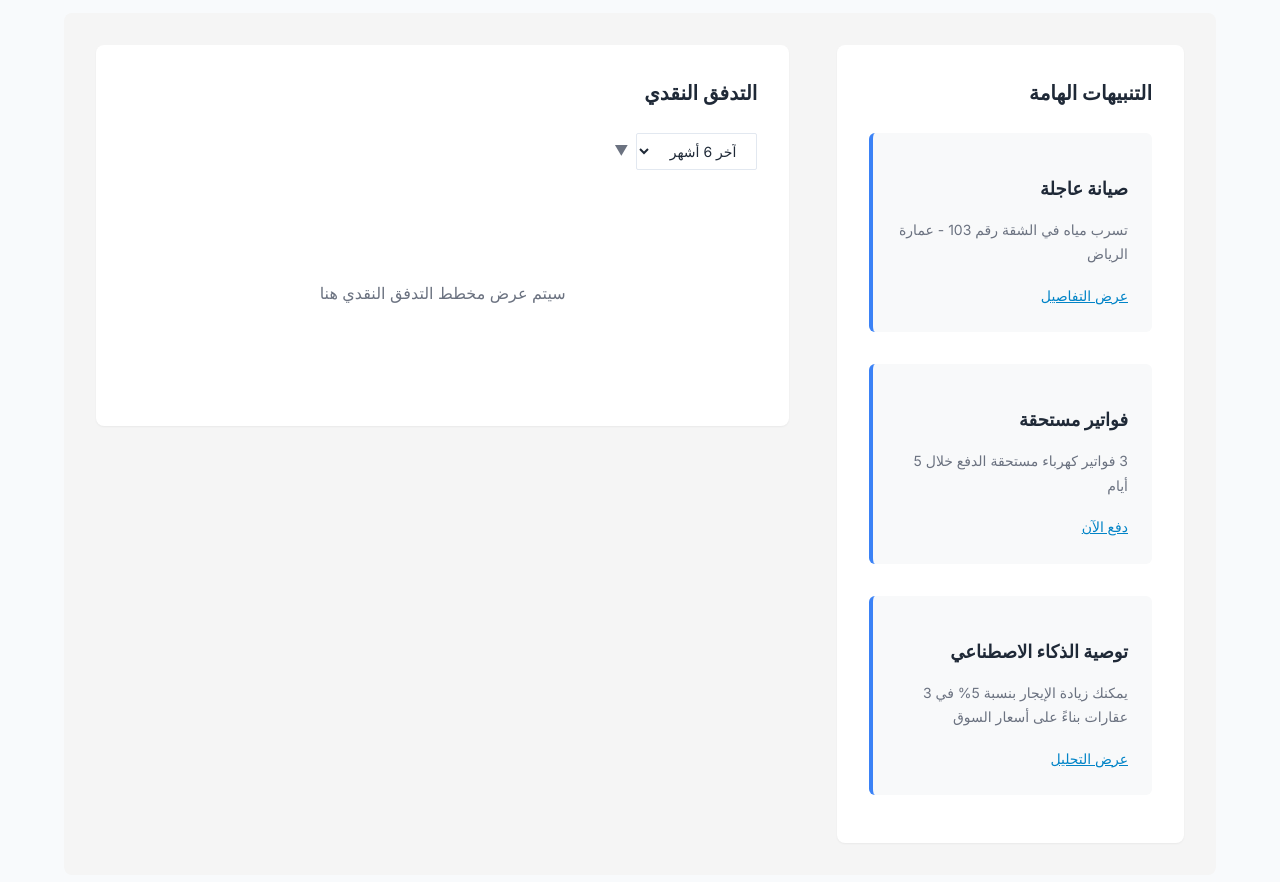
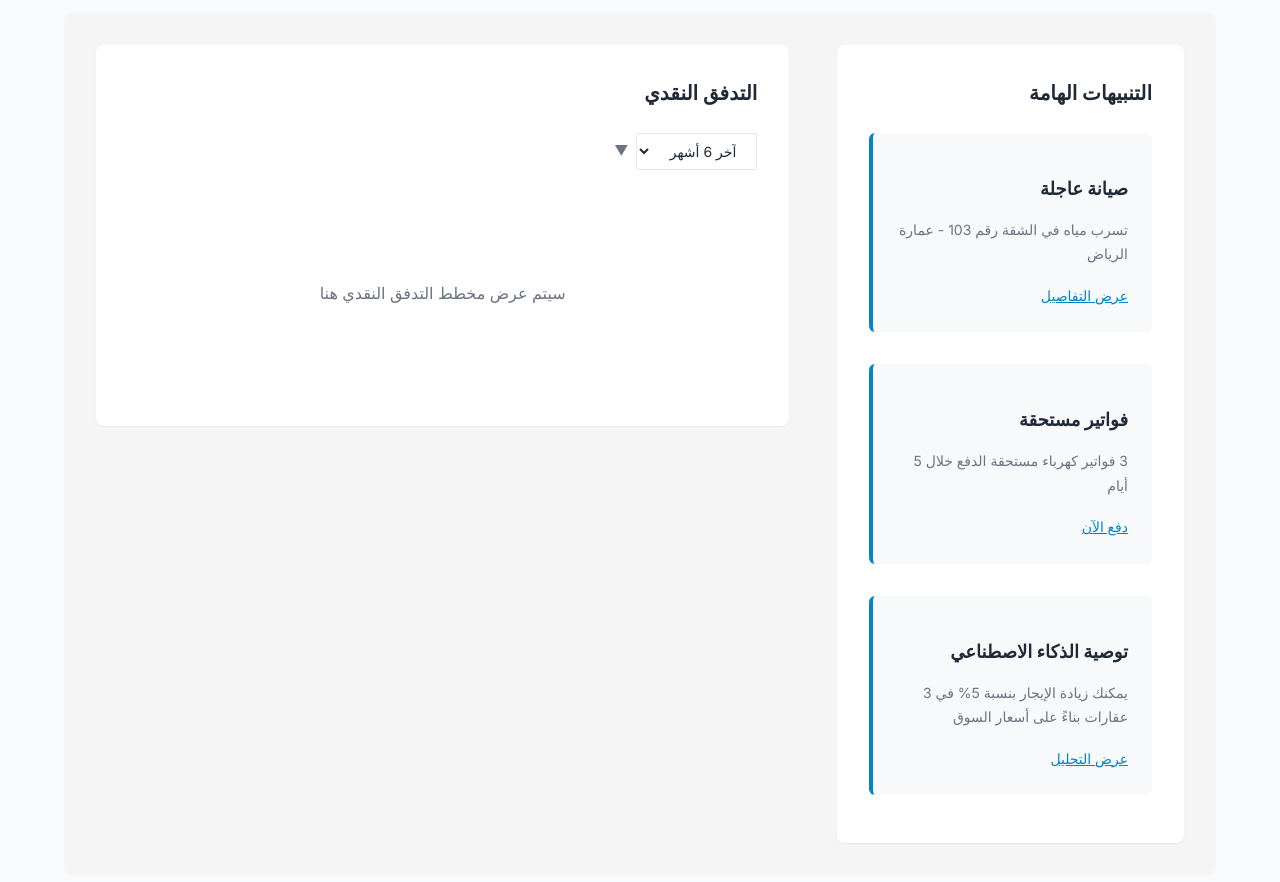
Before and after one commit to yaraabdullah/AmlakTech-Website, a Next.js app: page /owner/dashboard in a window 1280 px wide. Shown: the part 560-1442 px from the top of the page. Built offline with nearby package versions, Linux system fonts and the light colour scheme.

Commit message:
update the border color

```diff
--- a/styles/OwnerDashboard.module.css
+++ b/styles/OwnerDashboard.module.css
@@ -361,17 +361,17 @@
 
 .alertCard.urgent {
   background: #f8f9fa;
-  border-left-color: #3b82f6;
+  border-left-color: var(--color-primary);
 }
 
 .alertCard.warning {
   background: #f8f9fa;
-  border-left-color: #3b82f6;
+  border-left-color: var(--color-primary);
 }
 
 .alertCard.info {
   background: #f8f9fa;
-  border-left-color: #3b82f6;
+  border-left-color: var(--color-primary);
 }
 
 .alertIcon {
```
